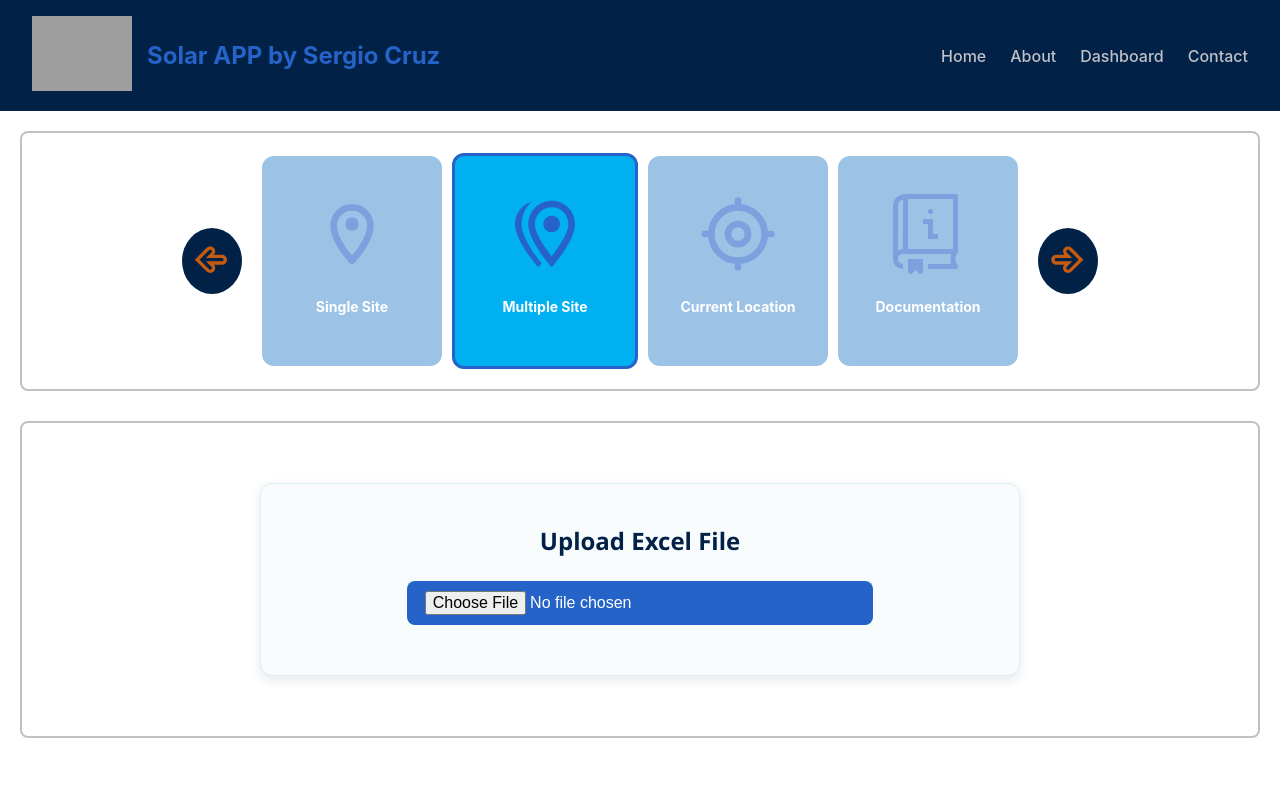
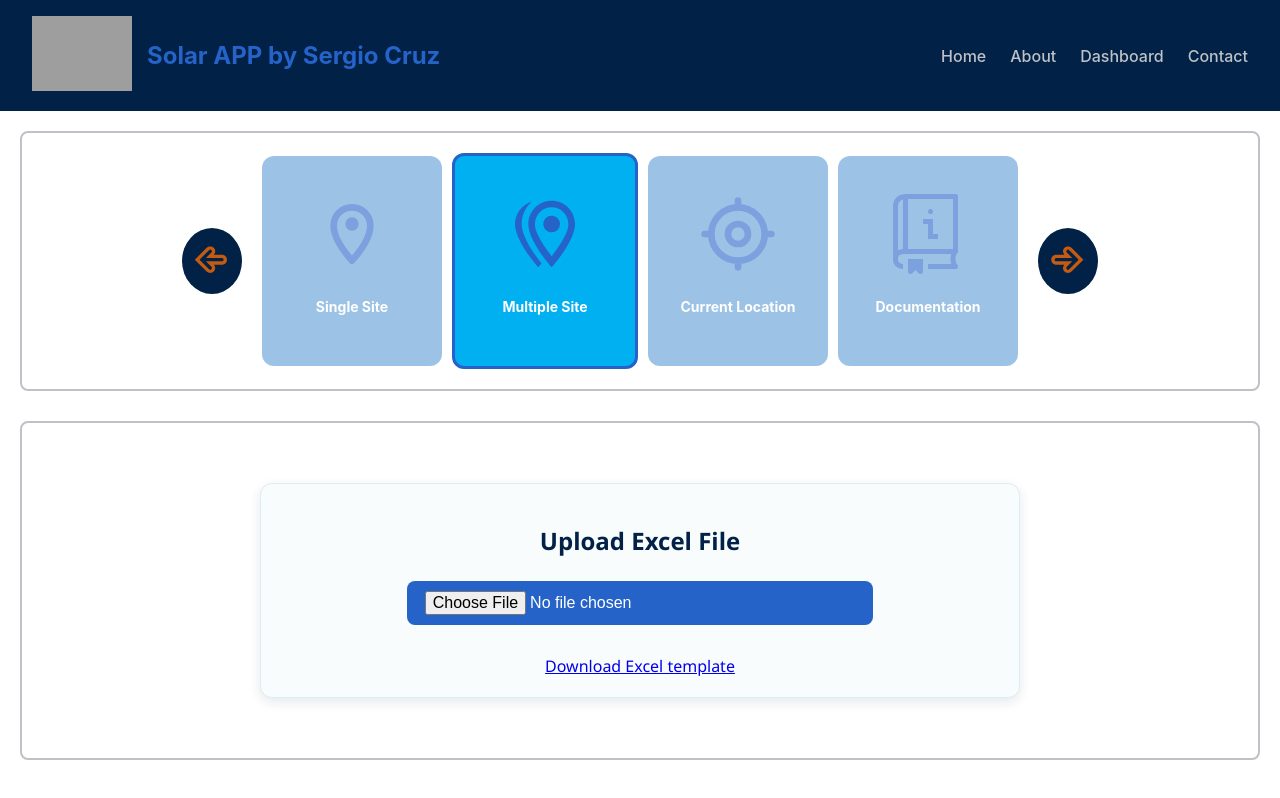
Before and after one commit to sergioing1000/dgsites, a React (Create React App) app: page / in a window 1280 px wide. Both pictures are taken after a click on the element "Multiple Site". Built offline with nearby package versions, Linux system fonts and the light colour scheme; grey boxes are pictures that could not be loaded.

Commit message:
Including Download template function 	new file:   src/assets/sitestemplate.zip 	modified:   src/components/exceluploadtable1.jsx

```diff
--- a/src/components/exceluploadtable1.jsx
+++ b/src/components/exceluploadtable1.jsx
@@ -2,6 +2,7 @@ import React, { useState, useMemo, useEffect, useRef } from "react";
 import * as XLSX from 'xlsx';
 import ExcelJS from "exceljs";
 import { saveAs } from 'file-saver';
+import Ziptemplate from "../assets/sitestemplate.zip";
 import "./exceluploadtable1.css";
 import { MapContainer, TileLayer, Marker, Popup, useMap } from "react-leaflet";
 import L from 'leaflet';
@@ -17,6 +18,8 @@ L.Icon.Default.mergeOptions({
     'https://cdnjs.cloudflare.com/ajax/libs/leaflet/1.7.1/images/marker-shadow.png',
 });
 
+
+
 const ExcelUploadTable = () => {
   const [tableData, setTableData] = useState([]);
   const [searchTerm, setSearchTerm] = useState("");
@@ -28,10 +31,14 @@ const ExcelUploadTable = () => {
   const [progress, setProgress] = useState(0);
   const [currentStation, setCurrentStation] = useState("");
   const markerRef = useRef();
+  const [hasUploaded, setHasUploaded] = useState(false);
+
 
   const handleFileUpload = (event) => {
     const file = event.target.files[0];
     if (!file) return;
+
+    setHasUploaded(true); // ← add this line
 
     const reader = new FileReader();
     reader.onload = (e) => {
@@ -384,12 +391,19 @@ const ExcelUploadTable = () => {
   return (
     <div className="excel-upload-container">
       <h2 className="title">Upload Excel File</h2>
+
       <input
         type="file"
         accept=".xlsx, .xls"
         onChange={handleFileUpload}
         className="upload-button"
       />
+
+      {!hasUploaded && (
+      <div>
+        <a href={Ziptemplate}> Download Excel template</a>
+      </div>
+      )}
 
       {tableData.length > 0 && (
         <>
```
Also changed, not shown: 1 other file (tests, documents, lock files or other folders).
